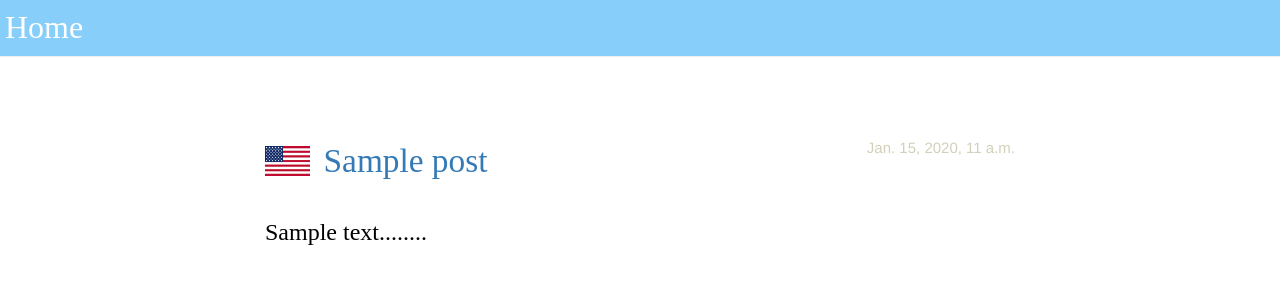
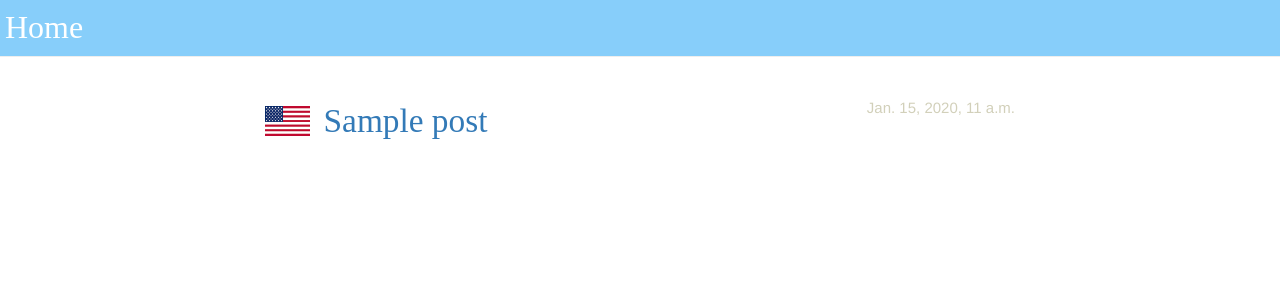
Before and after one commit to GA1/knv-blog, a Django app: page / in a window 1280 px wide. Shown: the top 300 px of the page. Run offline with Django 3.2, Linux system fonts and the light colour scheme; tables that the repository leaves empty hold one stand-in row (values such as "Sample post"); some libraries are stand-ins or nearby versions; some web fonts are replaced.

Commit message:
Show only post header on home

```diff
--- a/blog/static/css/blog.css
+++ b/blog/static/css/blog.css
@@ -50,7 +50,7 @@ h1 a {
 
 .post-language-and-title {
     display: inline-block;
-    margin-bottom: 30px;
+    margin-bottom: 20px;
 }
 
 .date {
@@ -71,6 +71,6 @@ h1 a {
 .post {
     font-size: 20;
     color: #000000;
-    margin-top: 80px;
-    margin-bottom: 80px;
+    margin-top: 40px;
+    margin-bottom: 40px;
 }
--- a/blog/templates/blog/post_list.html
+++ b/blog/templates/blog/post_list.html
@@ -7,9 +7,6 @@
         <div class="post">
             <div class=post-header>
                 {% include "blog/post_header.html"%}
-            </div>
-            <div class="post-text">
-            	<p>{{ post.text|linebreaksbr }}</p>
             </div>
         </div>
     {% endfor %}
```
